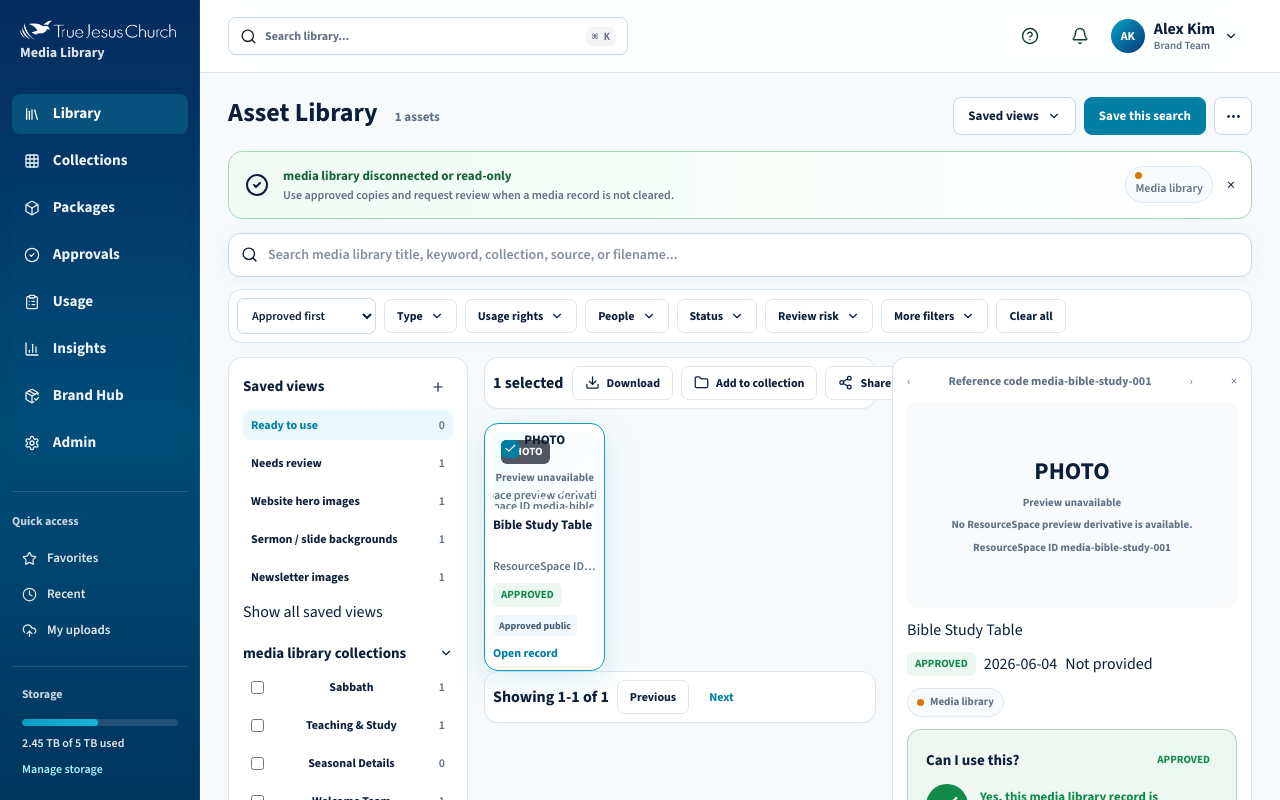
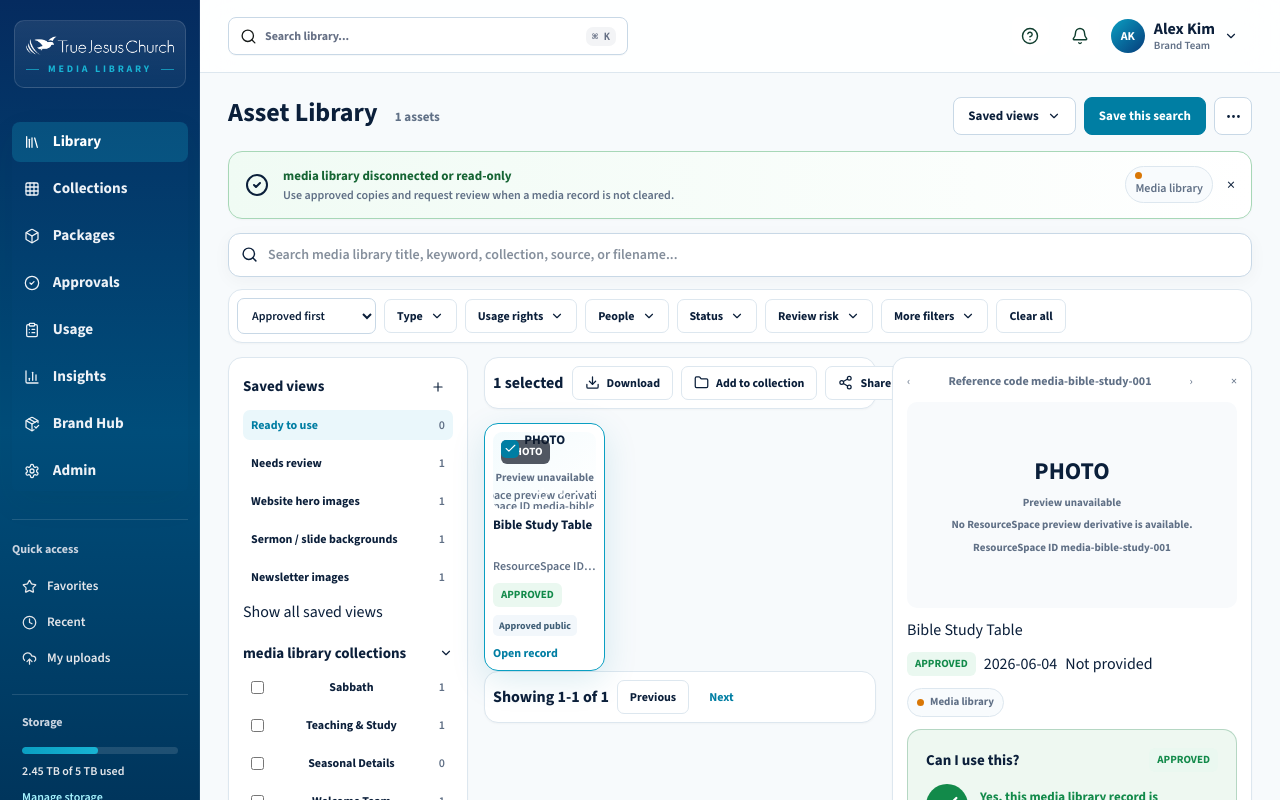
Before and after one commit to Hali0321/tjc-stock-media, a Next.js app in the folder frontend/: page / in a window 1280 px wide. Shown: the top 800 px of the page. Built offline with nearby package versions, Linux system fonts and the light colour scheme; a web font is replaced by a local one.

Commit message:
fix: polish sidebar brand lockup

```diff
--- a/frontend/app/dam-enterprise.css
+++ b/frontend/app/dam-enterprise.css
@@ -207,24 +207,44 @@ body,
 
   .dam-rail-brand {
     display: grid;
-    gap: 6px;
-    margin: 0 8px 14px;
+    justify-items: center;
+    gap: 9px;
+    margin: 0 2px 14px;
+    border: 1px solid rgb(255 255 255 / .13);
+    border-radius: 10px;
+    background: linear-gradient(180deg, rgb(255 255 255 / .09), rgb(255 255 255 / .035));
+    padding: 15px 11px 13px;
     color: white;
     text-decoration: none;
   }
 
   .dam-rail-brand img {
     display: block;
-    width: 156px;
+    width: min(100%, 158px);
     height: auto;
     object-fit: contain;
   }
 
   .dam-rail-brand span {
-    color: rgb(255 255 255 / .88);
-    font-size: 14px;
+    display: grid;
+    width: 100%;
+    grid-template-columns: 1fr auto 1fr;
+    align-items: center;
+    gap: 9px;
+    color: var(--tjc-teal-500);
+    font-size: 10px;
     font-weight: 900;
+    letter-spacing: .28em;
     line-height: 1;
+    text-align: center;
+  }
+
+  .dam-rail-brand span::before,
+  .dam-rail-brand span::after {
+    content: "";
+    display: block;
+    height: 1px;
+    background: rgb(24 180 212 / .72);
   }
 
   .dam-app-header .dam-brand-lockup {
--- a/frontend/components/dam/DamShell.tsx
+++ b/frontend/components/dam/DamShell.tsx
@@ -182,7 +182,7 @@ export function DamShell({ children }: { children: ReactNode }) {
         <div className="sticky top-[var(--app-header-height)] grid h-[calc(100dvh-var(--app-header-height))] content-start gap-3 p-3">
           <Link href="/" className="dam-rail-brand" aria-label="True Jesus Church Media Library home">
             <img src="/brand/tjc-logo-english-white.png" alt="True Jesus Church" />
-            <span>Media Library</span>
+            <span>MEDIA LIBRARY</span>
           </Link>
           <DamRailSummary role={role} opsShell={opsShell} />
           <AppNav role={role} variant="menu" />
```
